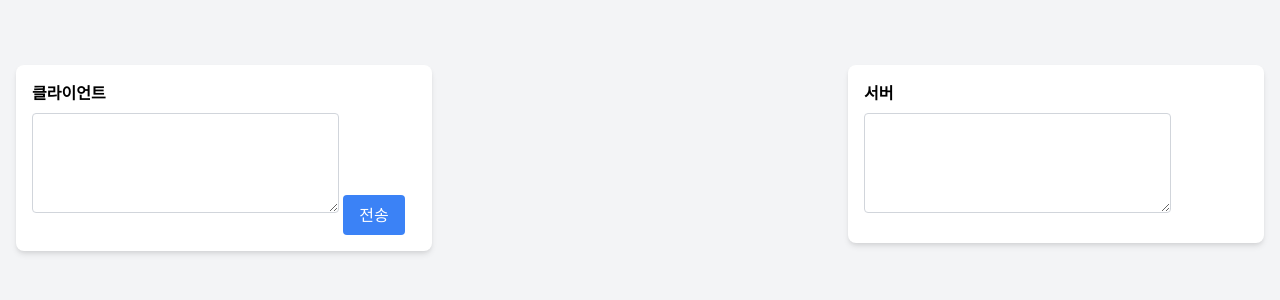
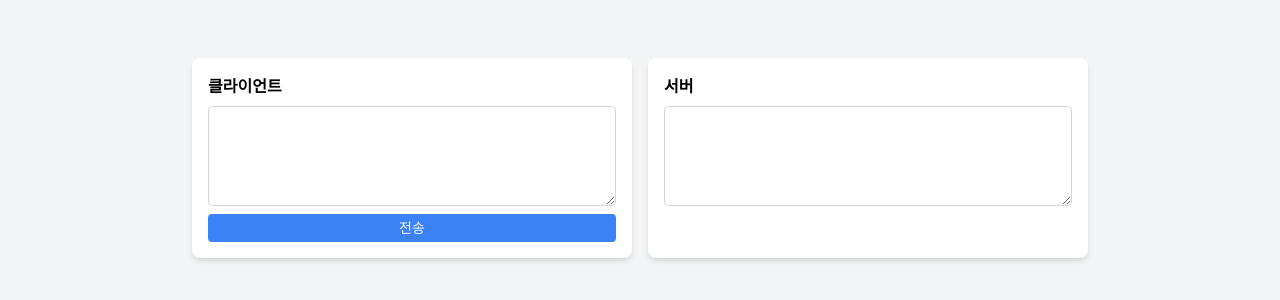
Before and after one commit to syeonnn/cors_semina, a website: page index.html in a window 1280 px wide. Shown: the part 242-542 px from the top of the page. Drawn offline with nearby package versions, Linux system fonts and the light colour scheme.

Commit message:
index.html

```diff
--- a/index.html
+++ b/index.html
@@ -10,23 +10,27 @@
         .textarea-small {
             height: 100px; /* 필요에 따라 높이를 조정 */
         }
-        /* textarea 가로 길이 조정 */
-        .textarea-narrow {
-            width: 80%; /* 필요에 따라 너비를 조정 */
+        /* textarea와 div의 가로 길이를 일치시키기 위한 사용자 정의 너비 */
+        .full-width {
+            width: 100%; /* 부모 div의 너비에 맞추기 위한 설정 */
         }
     </style>
+    <script src="app1.js"></script>
+    <script src="app2.js"></script>
 </head>
 <body class="bg-gray-100 flex items-center justify-center min-h-screen">
-    <div class="container mx-auto p-4">
-        <div class="flex justify-between items-start space-x-4">
-            <div class="w-1/3 bg-white p-4 shadow-md rounded-lg">
+    <div class="flex space-x-4 w-full max-w-4xl">
+        <div class="flex-1 bg-white p-4 shadow-md rounded-lg flex flex-col justify-between">
+            <div class="flex flex-col w-full">
                 <p class="font-semibold mb-2">클라이언트</p>
-                <textarea class="textarea-small textarea-narrow p-2 border border-gray-300 rounded focus:outline-none focus:ring-2 focus:ring-blue-500 mb-2"></textarea>
-                <button class="px-4 py-2 bg-blue-500 text-white rounded hover:bg-blue-600">전송</button>
+                <textarea class="textarea-small full-width p-2 border border-gray-300 rounded focus:outline-none focus:ring-2 focus:ring-blue-500 mb-2"></textarea>
             </div>
-            <div class="w-1/3 bg-white p-4 shadow-md rounded-lg">
+            <button class="px-2 py-1 text-sm bg-blue-500 text-white rounded hover:bg-blue-600">전송</button>
+        </div>
+        <div class="flex-1 bg-white p-4 shadow-md rounded-lg flex flex-col justify-between">
+            <div class="flex flex-col w-full">
                 <p class="font-semibold mb-2">서버</p>
-                <textarea class="textarea-small textarea-narrow p-2 border border-gray-300 rounded focus:outline-none focus:ring-2 focus:ring-blue-500 mb-2"></textarea>
+                <textarea class="textarea-small full-width p-2 border border-gray-300 rounded focus:outline-none focus:ring-2 focus:ring-blue-500 mb-2"></textarea>
             </div>
         </div>
     </div>
--- a/server.js
+++ b/server.js
@@ -1,4 +1,4 @@
-import express, { json } from 'express';
-import HTTP from 'superagent';
+// import express, { json } from 'express';
+// import HTTP from 'superagent';
 import dotenv from 'dotenv';
 dotenv.config();
```
Also changed, not shown: app2.js (added), 1 other file.
